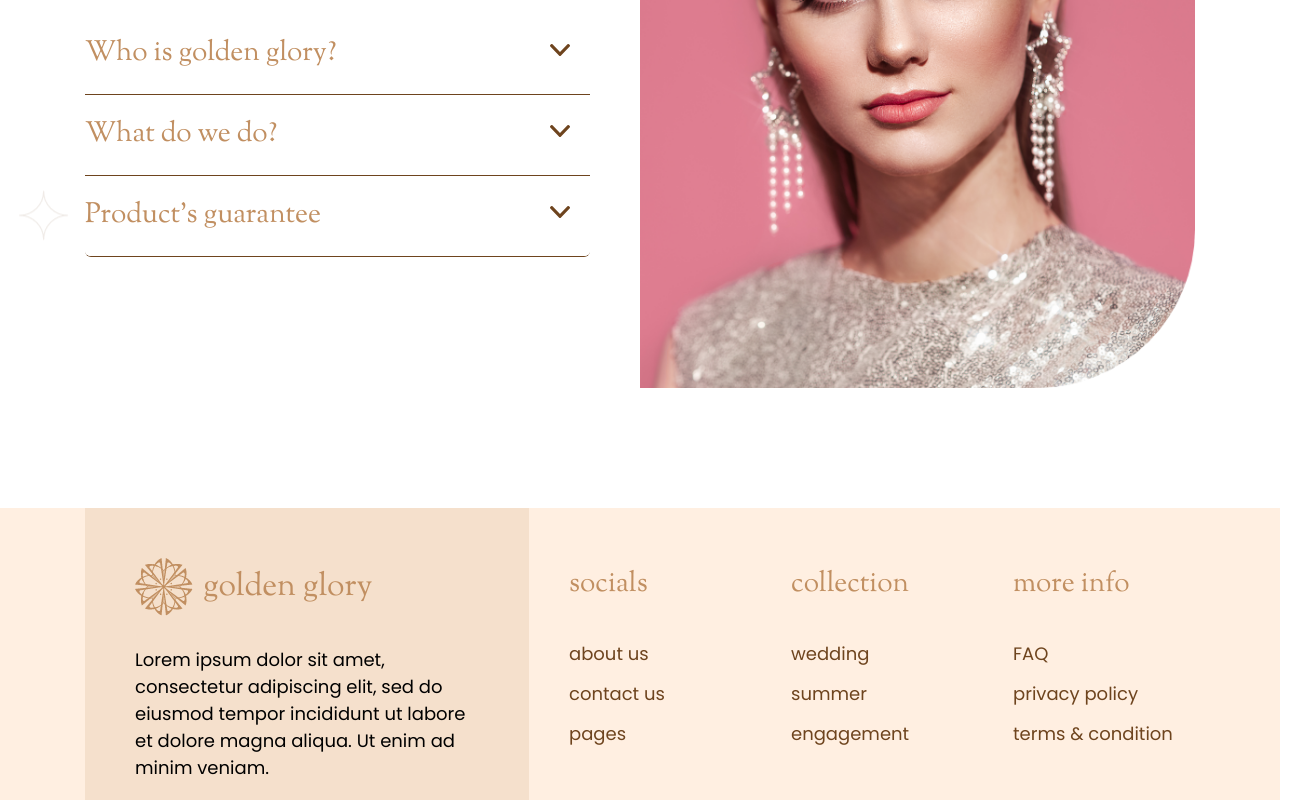
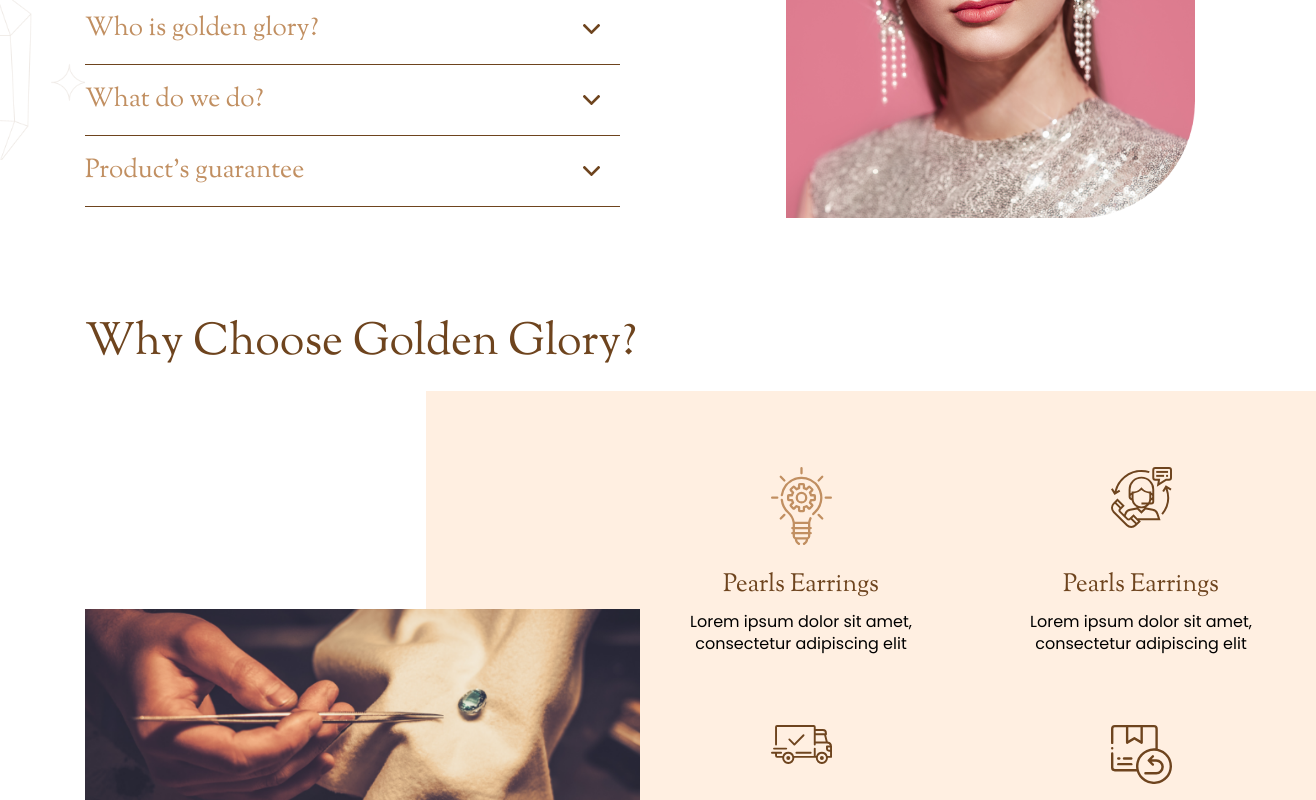
Before and after one commit to Nayanwebdev/GoldenGloryProject, a React (Vite) app: page /AboutUs in a window 1280 px wide. Shown: the part 820-1620 px from the top of the page, 1316 px wide, since content can reach past the window. Built offline with nearby package versions, Linux system fonts and the light colour scheme.

Commit message:
about page working

```diff
--- a/src/GlobalStyles.js
+++ b/src/GlobalStyles.js
@@ -144,7 +144,7 @@ img {
     }
     p {
     font-size: 15px;
-    line-height: 18px;
+    line-height: 20px;
 }
     .btn-main-hp {
         width: 140px;
@@ -165,6 +165,10 @@ img {
 @media (min-width: 768px) and (max-width: 991px) {
     .container {
         max-width: 720px;
+    }
+    p {
+        font-size: 16px;
+        line-height: 22px;
     }
     .btn-main-hp {
         width: 156px;
--- a/src/components/BasicAccordion.jsx
+++ b/src/components/BasicAccordion.jsx
@@ -65,6 +65,9 @@ const Wrapper = styled.div`
   .accordion-item {
     border: 0px;
     border-bottom: 1px solid var(--text-color);
+    :last-of-type {
+      border-radius: 0px;
+    }
   }
   .accordion__content {
     overflow: hidden;
@@ -88,13 +91,64 @@ const Wrapper = styled.div`
         background-size: contain;
       }
     }
+    .accordion-body {
+      padding-inline: 10px;
+    }
   }
   @media (min-width: 576px) and (max-width: 767px) {
+    .accordion-button {
+      font-size: 20px;
+      height: 50px;
+      padding-inline: 10px 16px;
+      ::after {
+        width: 12px;
+        height: 8px;
+        background-size: contain;
+      }
+    }
+    .accordion-body {
+      padding-inline: 10px;
+    }
   }
   @media (min-width: 768px) and (max-width: 991px) {
+    .accordion-button {
+      font-size: 20px;
+      height: 50px;
+      padding-inline: 10px 16px;
+      ::after {
+        width: 12px;
+        height: 8px;
+        background-size: contain;
+      }
+    }
+    .accordion-body {
+      padding-inline: 10px;
+    }
   }
   @media (min-width: 992px) and (max-width: 1199px) {
+    .accordion-button {
+      font-size: 24px;
+      height: 60px;
+      padding-inline: 6px 10px;
+      ::after {
+        width: 12px;
+        height: 8px;
+        background-size: contain;
+      }
+    }
+    .accordion-body {
+      padding-inline: 10px;
+    }
   }
   @media (min-width: 1200px) and (max-width: 1440px) {
+    .accordion-button {
+      font-size: 26px;
+      height: 70px;
+    }
+    .accordion-button::after {
+      width: 17px;
+      height: 10px;
+      background-size: contain;
+    }
   }
 `;
--- /dev/null
+++ b/src/components/WhyChoose.jsx
@@ -0,0 +1,116 @@
+import React from "react";
+import styled from "styled-components";
+import TitleMain from "./TitleMain";
+import bulbImg from "../assets/images/bulb_icon.svg";
+import deliveryImg from "../assets/images/delivery_done_icon.svg";
+import returnImg from "../assets/images/return_icon.svg";
+import supportImg from "../assets/images/support_icon.svg";
+import wcuImg from "../assets/images/why_choose_video.png";
+
+export default function WhyChoose() {
+  const earings = [
+    { icon: bulbImg, title: "Pearls Earrings", description: "Lorem ipsum dolor sit amet, consectetur adipiscing elit" },
+    { icon: supportImg, title: "Pearls Earrings", description: "Lorem ipsum dolor sit amet, consectetur adipiscing elit" },
+    { icon: deliveryImg, title: "Pearls Earrings", description: "Lorem ipsum dolor sit amet, consectetur adipiscing elit" },
+    { icon: returnImg, title: "Pearls Earrings", description: "Lorem ipsum dolor sit amet, consectetur adipiscing elit" },
+  ];
+
+  return (
+    <Wrapper>
+      <div className="why-choose-block-main-wcp">
+        <div className="container">
+          <TitleMain mainTitle="Why Choose Golden Glory?" />
+          <div className="why-choose-in-wcp">
+            <div className="left-block-wcp">
+                <div className="left-block-video-wcp">
+                    <img src={wcuImg} alt="wcus_video" />
+                </div>
+            </div>
+            <div className="right-block-wcp">
+              <div className="right-block-content-wcp">
+                {earings.map((item, i) => (
+                  <div className="detail-box-wcp" key={i}>
+                    <div className="icon-wcp">
+                      <img src={item.icon} alt="icon" />
+                    </div>
+                    <h2>{item.title}</h2>
+                    <p>{item.description}</p>
+                  </div>
+                ))}
+              </div>
+            </div>
+          </div>
+        </div>
+      </div>
+    </Wrapper>
+  );
+}
+
+const Wrapper = styled.div`
+  padding-block: 40px 100px;
+  .why-choose-block-main-wcp {
+    h4 {
+      padding: 0px;
+    }
+    .why-choose-in-wcp {
+      display: flex;
+      .left-block-wcp {
+        width: 50%;
+        position: relative;
+        .left-block-video-wcp{
+            max-width: 660px;
+            margin-left: auto;
+            position: absolute;
+            bottom: 30px;
+            left: 0;
+            img{
+                width: 100%;
+                height: 100%;
+                object-fit: cover;
+            }
+        }
+      }
+      .right-block-wcp {
+        width: 50%;
+        .right-block-content-wcp {
+          width: 890px;
+          position: relative;
+          z-index: -1;
+          padding: 76px 60px 76px 260px;
+          background: var(--bg-color);
+          display: grid;
+          grid-template-columns: repeat(2, 1fr);
+          gap: 70px;
+          margin-left: -214px;
+          .detail-box-wcp {
+              padding-inline: 20px;
+              text-align: center;
+              :nth-child(odd) {
+                padding-left: 0px;
+              }
+              :nth-child(even) {
+                padding-right: 0px;
+              }
+            .icon-wcp {
+              margin-bottom: 25px;
+              height: 77px;
+              img {
+                width: 61px;
+              }
+            }
+            h2 {
+              font-size: 25px;
+              line-height: 32px;
+              color: var(--text-color);
+              padding-bottom: 10px;
+            }
+            p {
+              font-size: 16px;
+              line-height: 22px;
+            }
+          }
+        }
+      }
+    }
+  }
+`;
--- a/src/pages/AboutUs.jsx
+++ b/src/pages/AboutUs.jsx
@@ -4,6 +4,7 @@ import BasicAccordion from "../components/BasicAccordion";
 import PageBanner from "../components/PageBanner";
 import TitleMain from "../components/TitleMain";
 import aboutStoryRightBg from "../assets/images/about_story_right.png";
+import WhyChoose from "../components/WhyChoose";
 
 export default function AboutUs() {
   const accordionData = [
@@ -33,6 +34,7 @@ export default function AboutUs() {
           </div>
         </div>
       </div>
+      <WhyChoose />
     </Wrapper>
   );
 }
@@ -91,7 +93,6 @@ const Wrapper = styled.div`
           position: static;
           gap: 26px;
           .left-block-abp {
-            position: relative;
             width: 100%;
             order: 1;
             padding-right: 0px;
@@ -100,9 +101,7 @@ const Wrapper = styled.div`
               padding-bottom: 20px;
             }
             ::before {
-              height: 442px;
-              width: 324px;
-              right: 0;
+              display: none;
             }
           }
           .right-block-abp {
@@ -119,11 +118,117 @@ const Wrapper = styled.div`
     }
   }
   @media (min-width: 576px) and (max-width: 767px) {
+    padding-bottom: 40px;
+    .about-block-main-abp {
+      .about-block-in-abp {
+        .our-story-section-abp {
+          flex-wrap: wrap;
+          padding-block: 0px;
+          position: static;
+          gap: 26px;
+          .left-block-abp {
+            width: 100%;
+            order: 1;
+            padding-right: 0px;
+            p {
+              max-width: 100%;
+              padding-bottom: 20px;
+            }
+            ::before {
+              display: none;
+            }
+          }
+          .right-block-abp {
+            width: 100%;
+            order: 0;
+            .right-img-abp {
+              max-width: 256px;
+              max-height: 298px;
+              margin-inline: auto;
+            }
+          }
+        }
+      }
+    }
   }
   @media (min-width: 768px) and (max-width: 991px) {
+    .about-block-main-abp {
+      .about-block-in-abp {
+        .our-story-section-abp {
+          padding-block: 0px;
+          .left-block-abp {
+            padding-right: 0px;
+            p {
+              max-width: 100%;
+              padding-bottom: 20px;
+            }
+            ::before {
+              height: 340px;
+              width: 222px;
+              right: 90%;
+              top: 50px;
+            }
+          }
+          .right-block-abp {
+            margin-block: auto;
+            .right-img-abp {
+              max-width: 256px;
+              max-height: 298px;
+            }
+          }
+        }
+      }
+    }
   }
   @media (min-width: 992px) and (max-width: 1199px) {
+    .about-block-main-abp {
+      .about-block-in-abp {
+        .our-story-section-abp {
+          padding-block: 0px;
+          .left-block-abp {
+            padding-right: 0px;
+            p {
+              max-width: 100%;
+              padding-bottom: 20px;
+            }
+            ::before {
+              height: 412px;
+              width: 272px;
+            }
+          }
+          .right-block-abp {
+            .right-img-abp {
+              max-width: 372px;
+              max-height: 434px;
+            }
+          }
+        }
+      }
+    }
   }
   @media (min-width: 1200px) and (max-width: 1440px) {
+    .about-block-main-abp {
+      .about-block-in-abp {
+        .our-story-section-abp {
+          .left-block-abp {
+            padding-right: 20px;
+            p {
+              max-width: 100%;
+              padding-bottom: 20px;
+            }
+            ::before {
+              height: 480px;
+              width: 320px;
+            }
+          }
+          .right-block-abp {
+            .right-img-abp {
+              max-width: 409px;
+              max-height: 477px;
+            }
+          }
+        }
+      }
+    }
   }
 `;
```
Also changed, not shown: src/assets/images/why_choose_video.png (renamed from src/assets/images/Mask Group 11.png).
